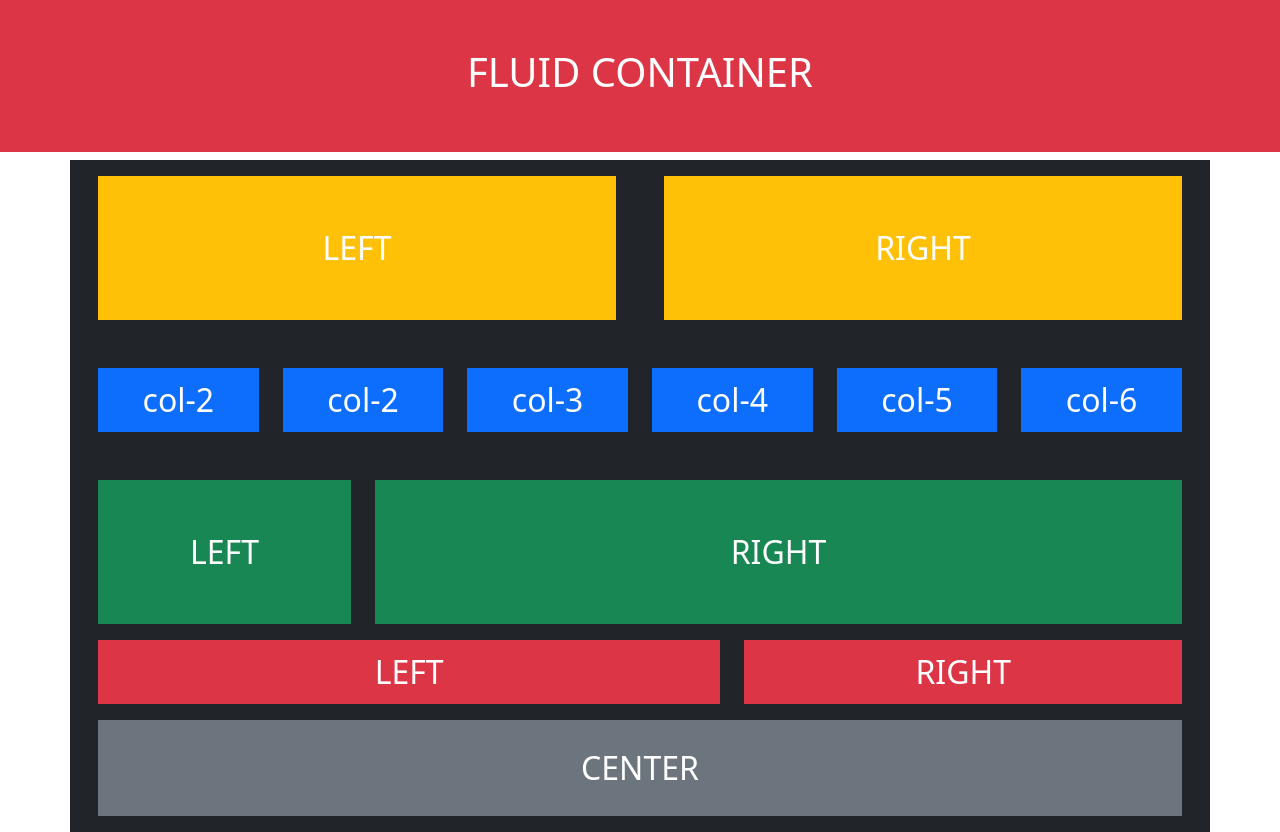
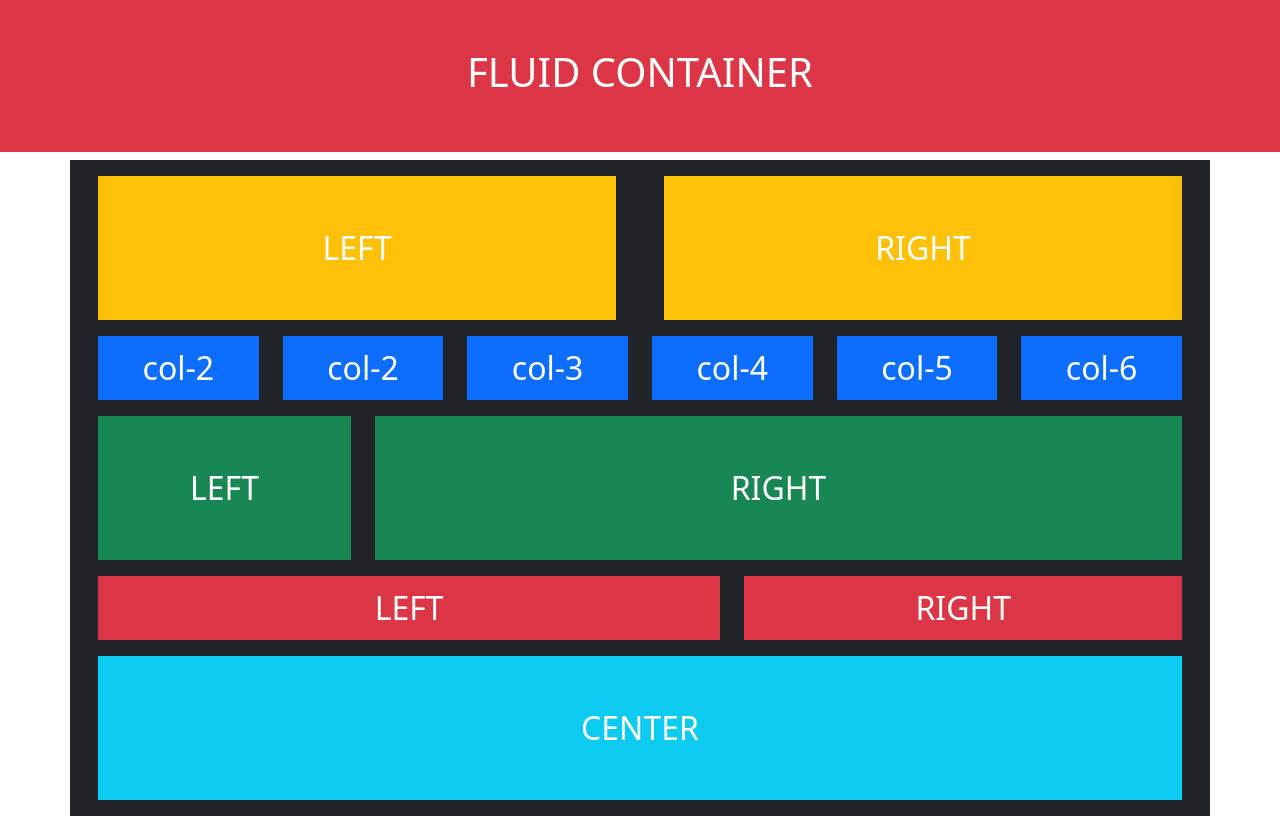
Before and after one commit to 6thBandit/Bootsrap-Task-1, a plain HTML site: page index.html in a window 1280 px wide. Drawn offline with nearby package versions, Linux system fonts and the light colour scheme.

Commit message:
Changing CENTER sections bg color to bg-info

```diff
--- a/index.html
+++ b/index.html
@@ -21,7 +21,7 @@
    <!-- NON FLUID SECTION-CONTAINER -->
    <div class="container-sm bg-dark py-3">
         <!-- YELLOW -->
-       <div class="container px-3 mb-5 ">
+       <div class="container px-3 mb-3 ">
             <div class="row gy-3 gx-5">
                 <div class="col-sm-12 col-md-12 col-lg-6">
                     <div class="p-5 bg-warning text-center text-white fs-2">LEFT</div>
@@ -33,7 +33,7 @@
             </div>
        </div>
         <!-- BLUE -->
-       <div class="container px-3 mb-5">
+       <div class="container px-3 mb-3">
            <div class="row gy-3 gx-4">
                <div class="col-sm-12 col-md-6 col-lg-4 col-xl-2">
                    <div class="p-2 bg-primary text-center text-white fs-2">col-2</div>
@@ -77,11 +77,11 @@
                 </div>
             </div>
        </div>
-       <!-- GRAY -->
+       <!-- LIGHT BLUE -->
        <div class="container px-3">
             <div class="row">
                 <div class="col">
-                    <div class="p-4 bg-secondary text-center text-white fs-2">CENTER</div>
+                    <div class="p-5 bg-info text-center text-white fs-2">CENTER</div>
                 </div>
             </div>
        </div>
```
